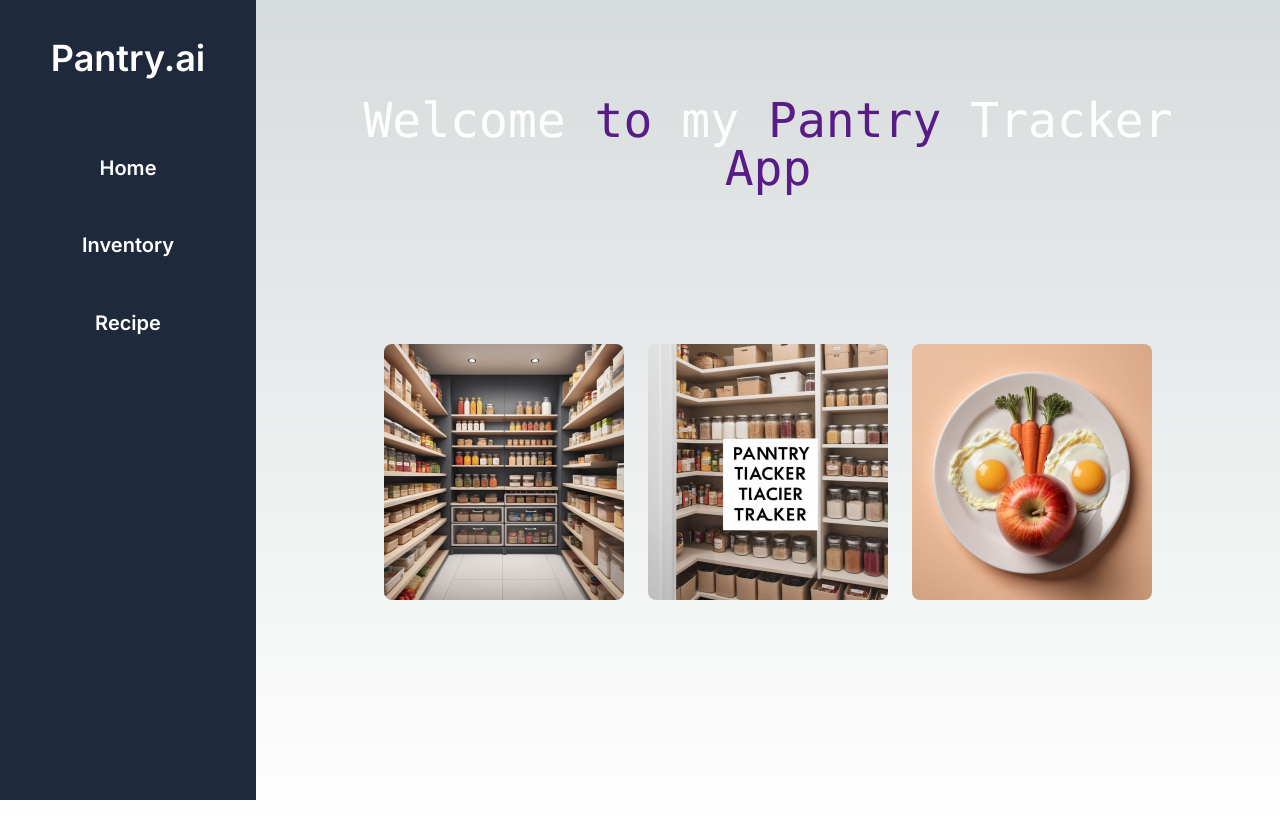
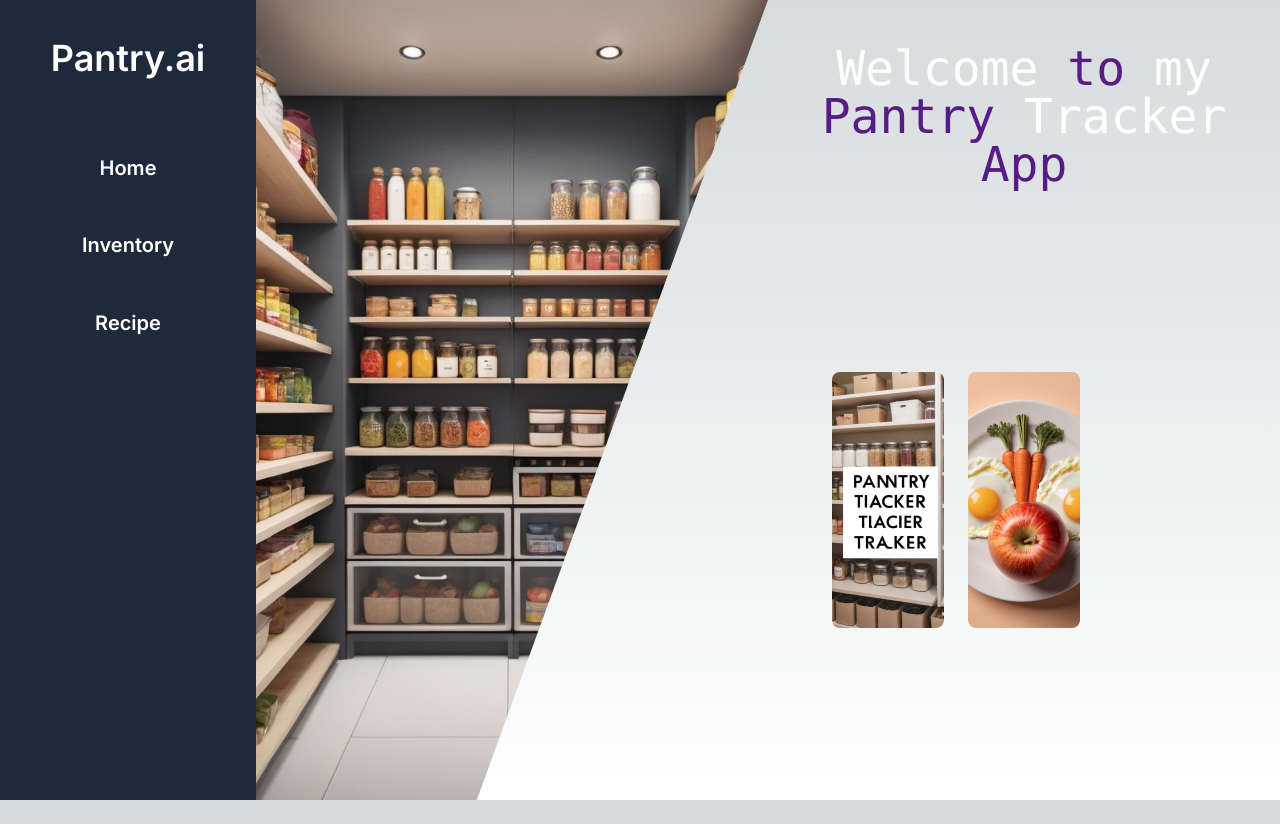
Before and after one commit to JessiP23/pantry-tracker, a Next.js app: page / in a window 1280 px wide. After the commit the page ends 800 px from the top, so only its background shows below. Built offline with nearby package versions, Linux system fonts and the light colour scheme; no server answers; the database is empty.

Commit message:
image covering half of the home page

```diff
--- /dev/null
+++ b/app/dashboard/homep/page.css
@@ -0,0 +1,35 @@
+.diagonal-background {
+    position: absolute;
+    top: 0;
+    left: 0;
+    width: 50%;
+    height: 100%;
+    overflow: hidden;
+    transform: skewX(-20deg);
+    transform-origin: 0% 0%;
+  }
+
+  .diagonal-background img {
+    width: 150%;
+    height: 100%;
+    object-fit: cover;
+    transform: skewX(20deg);
+    transform-origin: 0% 0%;
+  }
+
+  .content-container {
+    position: absolute;
+    top: 0;
+    right: 0;
+    width: 50%;
+    height: 100%;
+    padding: 2rem;
+    display: flex;
+    flex-direction: column;
+    align-items: center;
+    justify-content: center;
+  }
+
+  .content-container h1 {
+    margin-bottom: 2rem;
+  }
--- a/app/dashboard/homep/page.js
+++ b/app/dashboard/homep/page.js
@@ -4,23 +4,24 @@ import pantry from '../../images/pantry.jpg'
 import tracker from '../../images/tracker.jpg';
 import fruit from '../../images/fruit.jpg';
 // import AuroraBackground from '../../components/AuroraBackground'
+import './page.css'
 
 
 const HomePage = () => {
 
   return (
-    <section className="p-24 ml-[20%] w-[80%]">
+    <section className="p-24 ml-[20%] w-[80%] relative h-screen">
+      <div className="diagonal-background">
+        <Image src={pantry} alt="pantry image" layout="fill" objectFit="cover" />
+      </div>
       {/* <AuroraBackground /> */}
+      <div className="content-container">
         <h1 className="text-center text-white text-5xl">Welcome <span className="text-purple-900"> to </span> my <span className="text-purple-900"> Pantry </span> Tracker <span className="text-purple-900"> App </span></h1>
         <div>
           <div className="mx-auto px-4 sm:px-6 lg:px-8">
             <div className="mx-auto py-16 sm:py-24 lg:py-32">
               <div className="mt-6 space-y-12 lg:grid lg:grid-cols-3 lg:gap-x-6 lg:space-y-0">
-              <div className="group relative">
-                <div className="relative h-80 w-full overflow-hidden rounded-lg bg-white sm:aspect-h-1 sm:aspect-w-2 lg:aspect-h-1 lg:aspect-w-1 group-hover:opacity-75 sm:h-64">
-                  <Image src={pantry} className="h-full w-full object-cover object-center"/>
-                </div>
-              </div>
+
                 <div className="group relative">
                   <div className="relative h-80 w-full overflow-hidden rounded-lg bg-white sm:aspect-h-1 sm:aspect-w-2 lg:aspect-h-1 lg:aspect-w-1 group-hover:opacity-75 sm:h-64">
                     <Image src={tracker} className="h-full w-full object-cover object-center"/>
@@ -35,6 +36,7 @@ const HomePage = () => {
             </div>
           </div>
         </div>
+      </div>
     </section>
   );
 };
```
Lines whose indentation alone changed are shown as unchanged.
